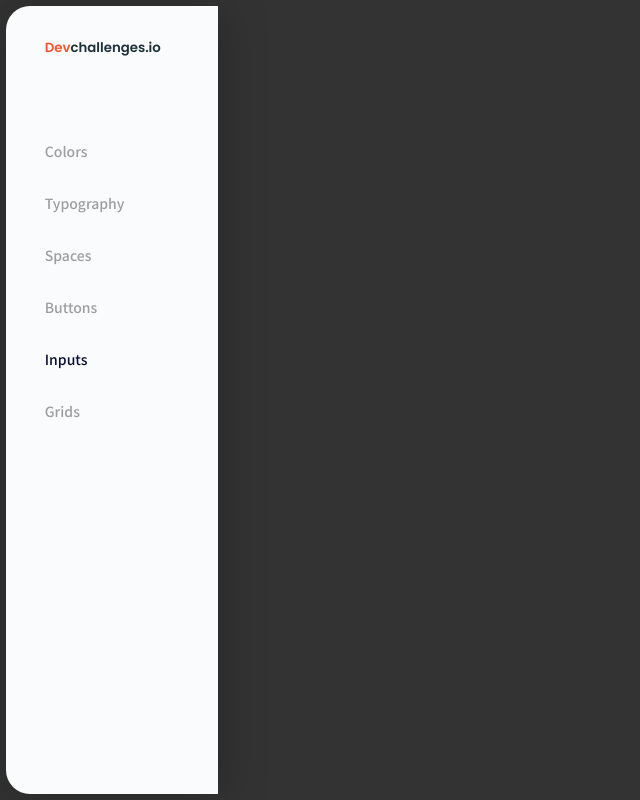
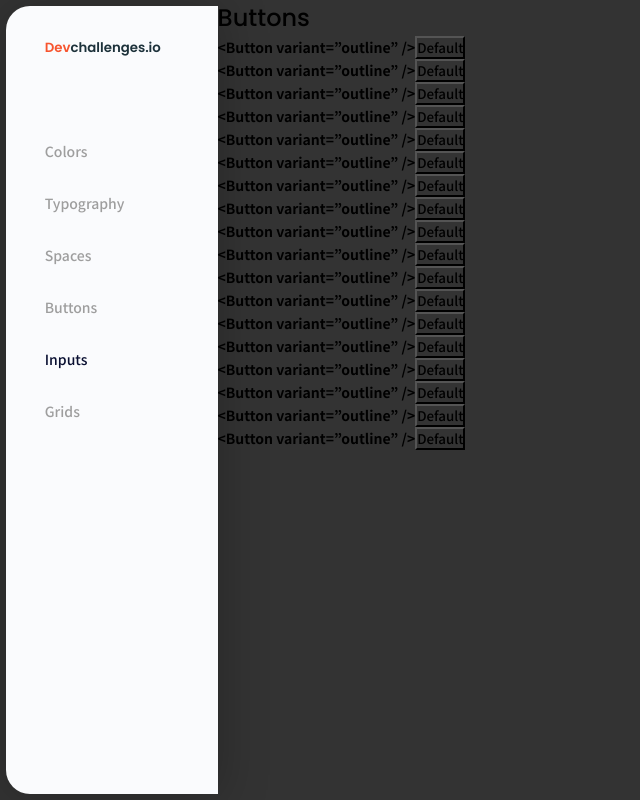
Before and after one commit to ViniciusmDias/button-component, a React (Create React App) app: page / in a window 1280 px wide. Shown: the whole page, without its empty margins (0-640 px from the left). Built offline with nearby package versions, Linux system fonts and the light colour scheme.

Commit message:
Create the structure

```diff
--- a/src/components/Hero/index.tsx
+++ b/src/components/Hero/index.tsx
@@ -1,9 +1,101 @@
 import React from 'react';
 
-// import { Container } from './styles';
+import { HeroContainer, ButtonsContainer } from './styles';
 
 const Hero: React.FC = () => {
-  return <div />;
+  return (
+    <HeroContainer>
+      <h1>Buttons</h1>
+      <ButtonsContainer>
+        <div>
+          <strong>{`<Button variant=”outline” />`}</strong>
+          <button type="button">Default</button>
+        </div>
+        <div>
+          <strong>{`<Button variant=”outline” />`}</strong>
+          <button type="button">Default</button>
+        </div>
+      </ButtonsContainer>
+      <ButtonsContainer>
+        <div>
+          <strong>{`<Button variant=”outline” />`}</strong>
+          <button type="button">Default</button>
+        </div>
+        <div>
+          <strong>{`<Button variant=”outline” />`}</strong>
+          <button type="button">Default</button>
+        </div>
+      </ButtonsContainer>
+      <ButtonsContainer>
+        <div>
+          <strong>{`<Button variant=”outline” />`}</strong>
+          <button type="button">Default</button>
+        </div>
+        <div>
+          <strong>{`<Button variant=”outline” />`}</strong>
+          <button type="button">Default</button>
+        </div>
+      </ButtonsContainer>
+      <ButtonsContainer>
+        <div>
+          <strong>{`<Button variant=”outline” />`}</strong>
+          <button type="button">Default</button>
+        </div>
+      </ButtonsContainer>
+      <ButtonsContainer>
+        <div>
+          <strong>{`<Button variant=”outline” />`}</strong>
+          <button type="button">Default</button>
+        </div>
+        <div>
+          <strong>{`<Button variant=”outline” />`}</strong>
+          <button type="button">Default</button>
+        </div>
+      </ButtonsContainer>
+      <ButtonsContainer>
+        <div>
+          <strong>{`<Button variant=”outline” />`}</strong>
+          <button type="button">Default</button>
+        </div>
+        <div>
+          <strong>{`<Button variant=”outline” />`}</strong>
+          <button type="button">Default</button>
+        </div>
+      </ButtonsContainer>
+      <ButtonsContainer>
+        <div>
+          <strong>{`<Button variant=”outline” />`}</strong>
+          <button type="button">Default</button>
+        </div>
+        <div>
+          <strong>{`<Button variant=”outline” />`}</strong>
+          <button type="button">Default</button>
+        </div>
+        <div>
+          <strong>{`<Button variant=”outline” />`}</strong>
+          <button type="button">Default</button>
+        </div>
+      </ButtonsContainer>
+      <ButtonsContainer>
+        <div>
+          <strong>{`<Button variant=”outline” />`}</strong>
+          <button type="button">Default</button>
+        </div>
+        <div>
+          <strong>{`<Button variant=”outline” />`}</strong>
+          <button type="button">Default</button>
+        </div>
+        <div>
+          <strong>{`<Button variant=”outline” />`}</strong>
+          <button type="button">Default</button>
+        </div>
+        <div>
+          <strong>{`<Button variant=”outline” />`}</strong>
+          <button type="button">Default</button>
+        </div>
+      </ButtonsContainer>
+    </HeroContainer>
+  );
 };
 
 export default Hero;
--- /dev/null
+++ b/src/components/Hero/styles.ts
@@ -0,0 +1,5 @@
+import styled from 'styled-components';
+
+export const HeroContainer = styled.section``;
+
+export const ButtonsContainer = styled.section``;
--- a/src/pages/StoryBook/index.tsx
+++ b/src/pages/StoryBook/index.tsx
@@ -1,13 +1,14 @@
 import React from 'react';
 import Header from '../../components/Header';
+import Hero from '../../components/Hero';
 
 import { Container } from './styles';
 
 const StoryBook: React.FC = () => {
   return (
     <Container>
-      <Header>Hello StoryBook</Header>
-      <section />
+      <Header />
+      <Hero />
       <footer />
     </Container>
   );
```
